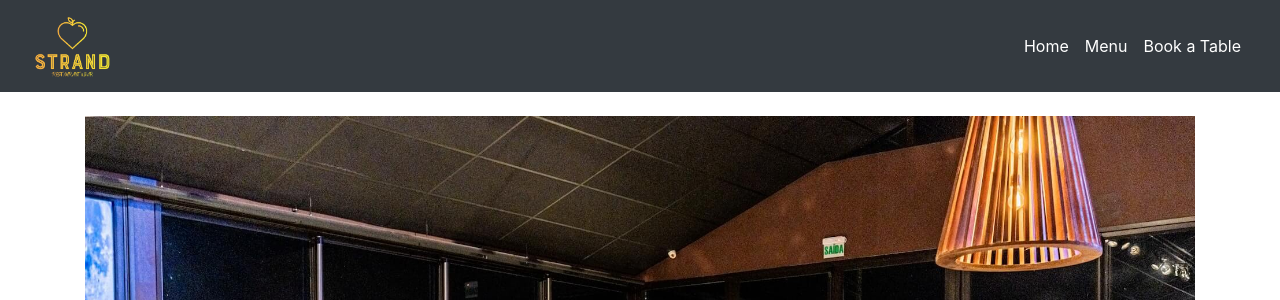
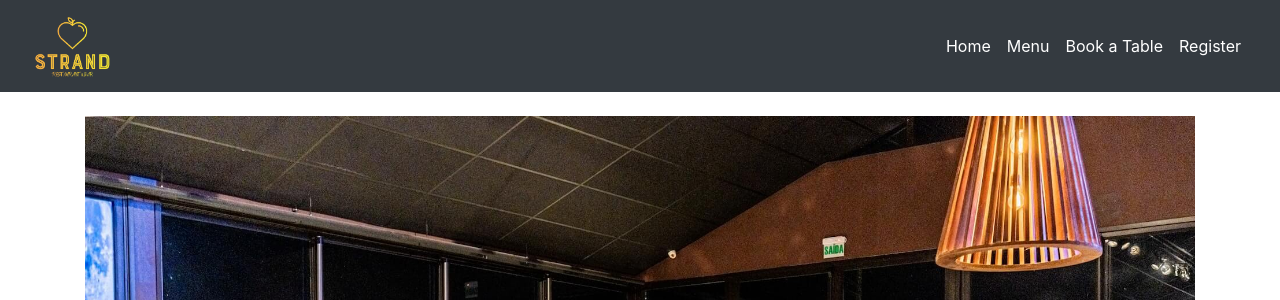
Before and after one commit to anthonyhaj/strand-PP4, a Django app: page /home/ in a window 1280 px wide. Shown: the top 300 px of the page. Run offline with Django 3.2, Linux system fonts and the light colour scheme; some libraries are stand-ins or nearby versions.

Commit message:
add register li to nav bar in base.html

```diff
--- a/templates/base.html
+++ b/templates/base.html
@@ -40,6 +40,9 @@
                     <li class="nav-item">
                         <a class="nav-link text-white" href="{% url 'bookings:bookings' %}">Book a Table</a>
                     </li>
+                    <li class="nav-item">
+                        <a class="nav-link text-white" href="{% url 'register' %}">Register</a>
+                    </li>
                 </ul>
             </div>
         </div>
```
